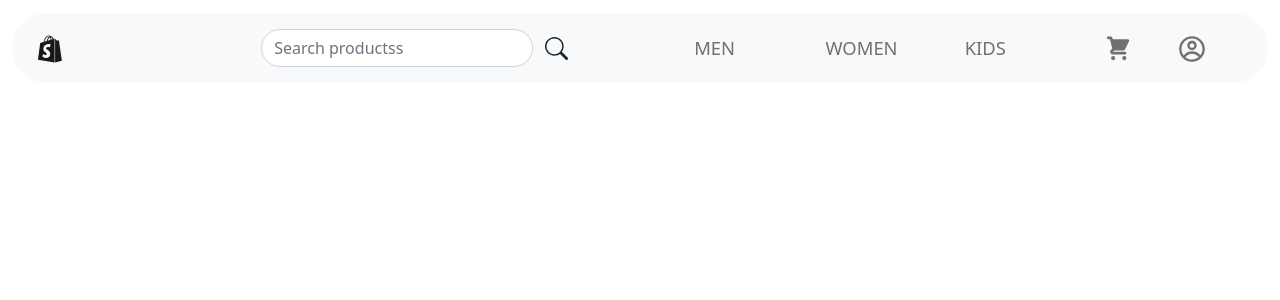
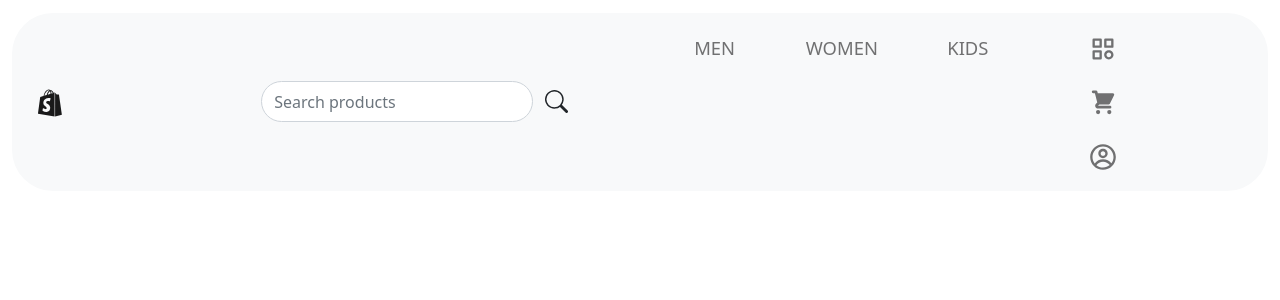
Before and after one commit to AkhilChoubey/Fashion-Point, a React (Create React App) app: page / in a window 1280 px wide. Shown: the top 300 px of the page. Built offline with nearby package versions, Linux system fonts and the light colour scheme.

Commit message:
Components Addition

```diff
--- a/package.json
+++ b/package.json
@@ -12,6 +12,7 @@
     "react-bubble-ui": "^1.1.1",
     "react-dom": "^17.0.2",
     "react-icons": "^4.3.1",
+    "react-loader-spinner": "^4.0.0",
     "react-router": "^6.0.1",
     "react-router-dom": "^6.0.1",
     "react-scripts": "4.0.3",
--- a/src/App.css
+++ b/src/App.css
@@ -1,5 +1,3 @@
-
-
 /* NavBar styling */
 
 #nav-brand {
@@ -8,9 +6,55 @@
 
 #nav-category {
   padding-top: 12%;
+}
 
+.nav-category-item {
+  width: 20%;
 }
 
 #navbar-icons {
   padding-top: 9%;
 }
+
+.menuitem {
+  margin-right: 30px;
+}
+
+#navbar-list {
+  margin-left: 12%;
+  font-size: 1.15rem;
+  width: -webkit-fill-available;
+}
+
+#navbarSupportedContent {
+  padding-left: 15%;
+}
+
+@media (max-width: 450px) {
+  #navbar-list {
+    margin-left: 0;
+  }
+  #navbarSupportedContent {
+    padding-left: 0;
+    text-align: center;
+  }
+  #nav-category {
+    width: 100%;
+    padding-top: 2%;
+  }
+
+  .nav-category-item {
+    width: 100%;
+  }
+  #navbar-icons {
+    padding-top: 0;
+  }
+
+  .menuitem {
+    margin-right: 0;
+    width: 100%;
+  }
+  .nav-icons-list {
+    display: flex;
+  }
+}
--- a/src/App.js
+++ b/src/App.js
@@ -1,28 +1,46 @@
-import './App.css';
-import NavBar from './components/NavBar';
+import React, { useState, useEffect } from "react";
+import "./App.css";
+import NavBar from "./components/NavBar";
 import "bootstrap/dist/js/bootstrap.bundle";
 import "bootstrap/dist/css/bootstrap.min.css";
-import { BrowserRouter as Router, Routes, Route } from 'react-router-dom';
+import { BrowserRouter as Router, Routes, Route } from "react-router-dom";
+import Loading from "./components/Loading";
 
 function App() {
+  const [isLoading, setLoading] = useState(true);
+
+  useEffect(() => {
+    setTimeout(() => {
+      setLoading(false);
+    }, 2000);
+  });
   return (
     <div>
+      {isLoading ? (
+        <Loading />
+      ) : (
         <Router>
           <div>
-
-
-   <div style={{width:'100%',position: 'sticky', top: '0',zIndex: '100'}}>
+            <div
+              style={{
+                width: "100%",
+                position: "sticky",
+                top: "0",
+                zIndex: "100",
+              }}
+            >
               <NavBar />
             </div>
             <Routes>
-           <Route path='/' exact component={NavBar} />
-           <Route path='/certificates' component={NavBar} />
-           <Route path='/projects' component={NavBar} />
-           <Route path='/skills' component={NavBar} />
-           <Route path='/contact' component={NavBar} />
+              <Route path="/" exact component={NavBar} />
+              <Route path="/certificates" component={NavBar} />
+              <Route path="/projects" component={NavBar} />
+              <Route path="/skills" component={NavBar} />
+              <Route path="/contact" component={NavBar} />
             </Routes>
           </div>
         </Router>
+      )}
     </div>
   );
 }
--- /dev/null
+++ b/src/components/Loading.js
@@ -0,0 +1,19 @@
+import React from "react";
+import "react-loader-spinner/dist/loader/css/react-spinner-loader.css";
+import Loader from "react-loader-spinner";
+
+const Loading = () => {
+  return (
+    <div style={{ marginTop: "18%" }} align="center">
+      <Loader
+        type="BallTriangle"
+        color="#0d6efd"
+        height={80}
+        width={80}
+        timeout={3000} //3 secs
+      />
+    </div>
+  );
+};
+
+export default Loading;
--- a/src/components/NavBar.jsx
+++ b/src/components/NavBar.jsx
@@ -1,35 +1,152 @@
-import React from "react";
+import React, { useEffect } from "react";
 import { Link } from "react-router-dom";
-import {BsSearch} from 'react-icons/bs';
-import {FaShopify} from 'react-icons/fa'
-import {HiShoppingCart} from 'react-icons/hi';
-import {CgProfile} from 'react-icons/cg';
+import { BsSearch } from "react-icons/bs";
+import { FaShopify } from "react-icons/fa";
+import { HiShoppingCart } from "react-icons/hi";
+import { CgProfile } from "react-icons/cg";
+import { BiCategory } from "react-icons/bi";
+import Aos from "aos";
+import "aos/dist/aos.css";
 
 const NavBar = () => {
+  useEffect(() => {
+    Aos.init({ duration: 1000 });
+  }, []);
+
   return (
-        <div className="container-fluid nav_bg" >
-        <div className="row" >
-            <div className="col-10 " style={{marginTop: "1%" , width:"100%"}}>
-
-
-        <nav className='navbar navbar-expand-lg navbar-light bg-light' style={{borderRadius: "41px"}}>
+    <div className="container-fluid nav_bg">
+      <div className="row">
+        <div className="col-10 " style={{ marginTop: "1%", width: "100%" }}>
+          <nav
+            className="navbar navbar-expand-lg navbar-light bg-light"
+            style={{ borderRadius: "41px" }}
+          >
             <div className="container-fluid">
-           <Link to='/' className='navbar-brand' id='nav-brand' style={{paddingTop: 0}}> <FaShopify /> </Link>
-           <button className="navbar-toggler" type="button" data-bs-toggle="collapse" data-bs-target="#navbarSupportedContent" aria-controls="navbarSupportedContent" aria-expanded="false" aria-label="Toggle navigation">
+              <Link
+                to="/"
+                className="navbar-brand"
+                id="nav-brand"
+                style={{ paddingTop: 0 }}
+                data-aos="slide-right"
+              >
+                <FaShopify />
+              </Link>
+              <button
+                className="navbar-toggler"
+                type="button"
+                data-bs-toggle="collapse"
+                data-bs-target="#navbarSupportedContent"
+                aria-controls="navbarSupportedContent"
+                aria-expanded="false"
+                aria-label="Toggle navigation"
+              >
                 <span className="navbar-toggler-icon"></span>
               </button>
-           <div className="collapse navbar-collapse nav-final" id="navbarSupportedContent" style={{paddingLeft: '15%'}}>
+              <div
+                className="collapse navbar-collapse nav-final"
+                id="navbarSupportedContent"
+              >
                 <form className="d-flex search">
-        <input name="valData" onChange={() => {}} className="form-control me-2" type="search" placeholder="Search productss" aria-label="Search" style={{width: "17rem", borderRadius: "25px",background: "white"}} />
-        <div type="submit" onClick={() => {}} style={{paddingLeft: "4px" ,fontSize: "23px"}}><BsSearch /></div>
+                  <input
+                    name="valData"
+                    onChange={() => {}}
+                    className="form-control me-2"
+                    type="search"
+                    placeholder="Search products"
+                    aria-label="Search"
+                    style={{
+                      width: "17rem",
+                      borderRadius: "25px",
+                      background: "white",
+                    }}
+                  />
+                  <div
+                    type="submit"
+                    onClick={() => {}}
+                    style={{
+                      paddingLeft: "4px",
+                      fontSize: "23px",
+                      paddingBottom: "2%",
+                    }}
+                  >
+                    <BsSearch />
+                  </div>
                 </form>
-           <ul className='navbar-nav ml-auto mb-2 mb-lg-0' style={{marginLeft: '12%', fontSize: '1.15rem', width: '-webkit-fill-available'}}>
-                <li className='nav-item menuitem' style={{marginRight: "22px", width: '20%'}}><Link to='/men' activeclassname="menu-active" className="nav-link" id="nav-category">MEN</Link><span></span></li>
-                <li className='nav-item menuitem' style={{marginRight: "30px", width: '20%'}}><Link to='/women' activeclassname="menu-active" className="nav-link" id="nav-category">WOMEN</Link><span></span></li>
-                <li className='nav-item menuitem' style={{marginRight: "30px", width: '20%'}}><Link to='/kids' activeclassname="menu-active" className="nav-link" id="nav-category">KIDS</Link><span></span></li>
-                <li className='nav-item menuitem' style={{marginRight: "30px"}} id='nav-brand'><Link to='/cart' activeclassname="menu-active" className="nav-link" id="navbar-icons"> <HiShoppingCart /> </Link><span></span></li>
-                <li className='nav-item menuitem' style={{marginRight: "30px"}} id='nav-brand'><Link to='/profile' activeclassname="menu-active" className="nav-link" id="navbar-icons">  <CgProfile /> </Link><span></span></li>
-
+                <ul
+                  className="navbar-nav ml-auto mb-2 mb-lg-0"
+                  id="navbar-list"
+                >
+                  <li className="nav-item nav-category-item">
+                    <Link
+                      to="/men"
+                      activeclassname="menu-active"
+                      className="nav-link"
+                      id="nav-category"
+                    >
+                      MEN
+                    </Link>
+                    <span></span>
+                  </li>
+                  <li className="nav-item menuitem nav-category-item">
+                    <Link
+                      to="/women"
+                      activeclassname="menu-active"
+                      className="nav-link"
+                      id="nav-category"
+                    >
+                      WOMEN
+                    </Link>
+                    <span></span>
+                  </li>
+                  <li className="nav-item menuitem nav-category-item">
+                    <Link
+                      to="/kids"
+                      activeclassname="menu-active"
+                      className="nav-link"
+                      id="nav-category"
+                    >
+                      KIDS
+                    </Link>
+                    <span></span>
+                  </li>
+                  <div className="nav-icons-list">
+                    <li className="nav-item menuitem" id="nav-brand">
+                      <Link
+                        to="/categories"
+                        activeclassname="menu-active"
+                        className="nav-link"
+                        id="navbar-icons"
+                        data-aos="slide-left"
+                      >
+                        <BiCategory />
+                      </Link>
+                      <span></span>
+                    </li>
+                    <li className="nav-item menuitem" id="nav-brand">
+                      <Link
+                        to="/cart"
+                        activeclassname="menu-active"
+                        className="nav-link"
+                        id="navbar-icons"
+                        data-aos="slide-left"
+                      >
+                        <HiShoppingCart />
+                      </Link>
+                      <span></span>
+                    </li>
+                    <li className="nav-item menuitem" id="nav-brand">
+                      <Link
+                        to="/profile"
+                        activeclassname="menu-active"
+                        className="nav-link"
+                        id="navbar-icons"
+                        data-aos="slide-left"
+                      >
+                        <CgProfile />
+                      </Link>
+                      <span></span>
+                    </li>
+                  </div>
                 </ul>
               </div>
             </div>
@@ -38,6 +155,6 @@ const NavBar = () => {
       </div>
     </div>
   );
-}
+};
 
 export default NavBar;
```
Also changed, not shown: src/components/Categories.jsx (added, +7 -0 lines), src/index.js (+6 -6 lines), src/components/Kids.jsx (renamed from src/components/Kids.js), src/components/Men.jsx (renamed from src/components/Men.js), src/components/Profile.jsx (renamed from src/components/Profile.js), src/components/Women.jsx (renamed from src/components/Women.js), 1 other file (tests, documents, lock files or other folders). Lines whose indentation alone changed are shown as unchanged.
